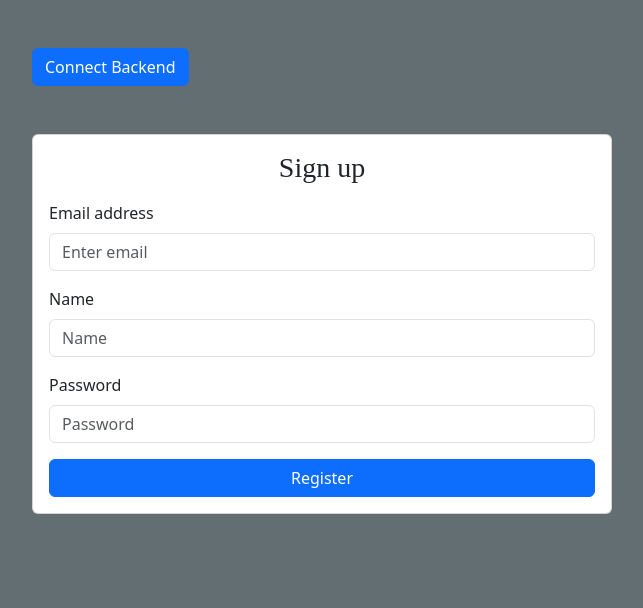
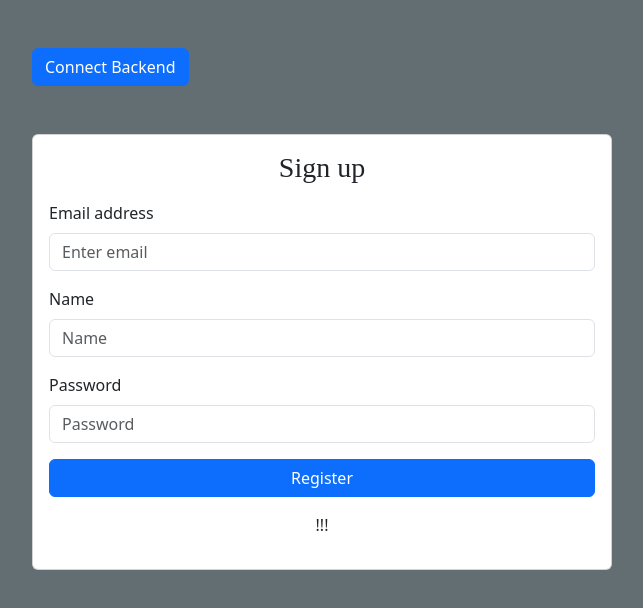
Before and after one commit to Ammannaidu-228/ExpoApp, a React (Vite) app in the folder UiExpo/: page / in a window 1280 px wide. Shown: the top 608 px of the page, without its empty margins (318-961 px from the left). Built offline with nearby package versions, Linux system fonts and the light colour scheme.

Commit message:
db checking in production

```diff
--- a/UiExpo/src/pages/Landing.jsx
+++ b/UiExpo/src/pages/Landing.jsx
@@ -5,6 +5,7 @@ import "../styles/Landing.css";
 import { useState } from "react";
 function Landing() {
   const [backendResponce, setBackendResponce] = useState("");
+  const [formResponce, setFormResponce] = useState("");
   const handleButtonSubmission = () => {
     axios
       .get("https://expo-app-server.vercel.app/test")
@@ -24,7 +25,7 @@ function Landing() {
 
     axios
       .post(
-        "https://expo-app-server.vercel.app/user/signup",
+        "http://localhost:3000/user/signup",
         JSON.stringify(formData),
         {
           headers: {
@@ -34,6 +35,7 @@ function Landing() {
       )
       .then((res) => {
         console.log(res.data);
+        setFormResponce(res.data?.message)
         form.reset(); // If form is a form element
       })
       .catch((err) => console.log(err));
@@ -83,6 +85,7 @@ function Landing() {
             <Button variant="primary" type="submit">
               Register
             </Button>
+            <p className="mt-3 text-center">{formResponce}!!!</p>
           </Form>
         </div>
       </div>
```
Also changed, not shown: 2 other files (tests, documents, lock files or other folders).
